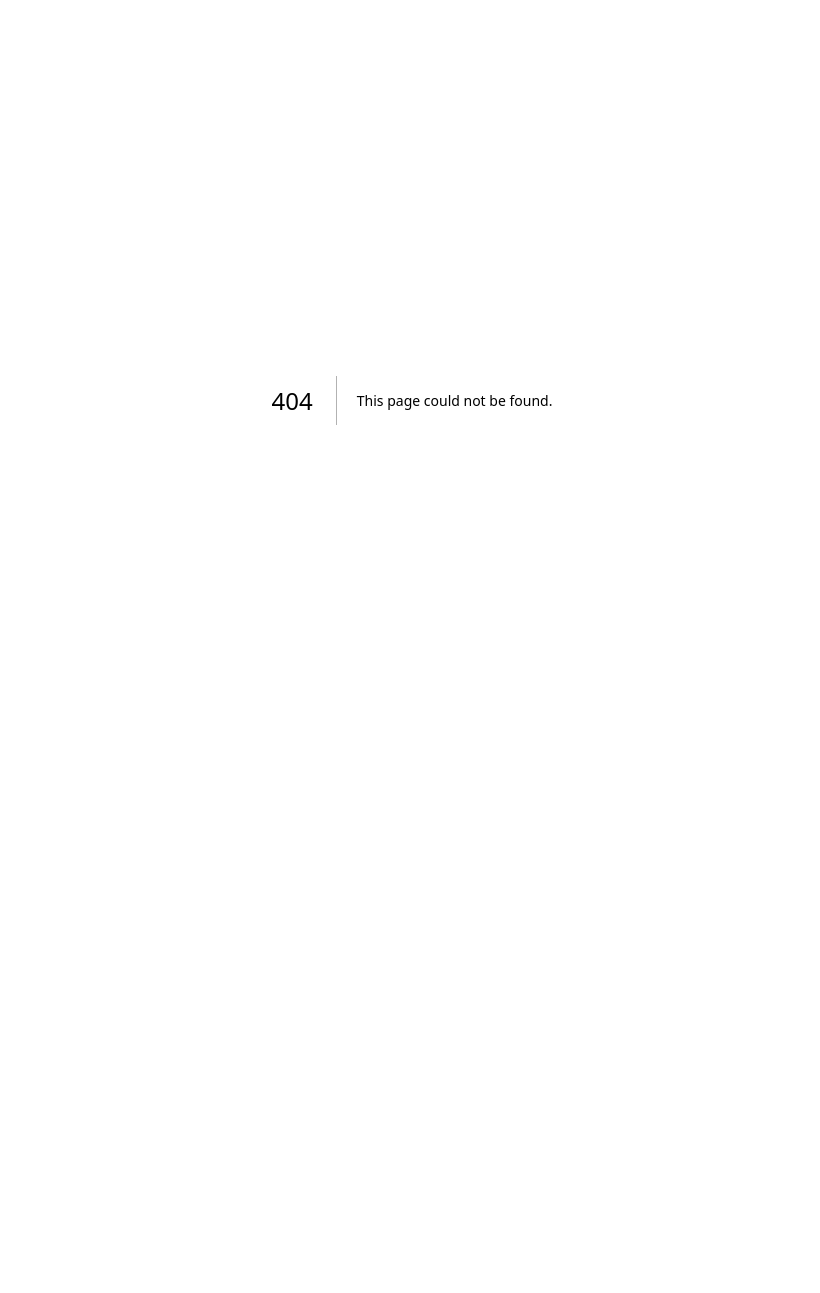
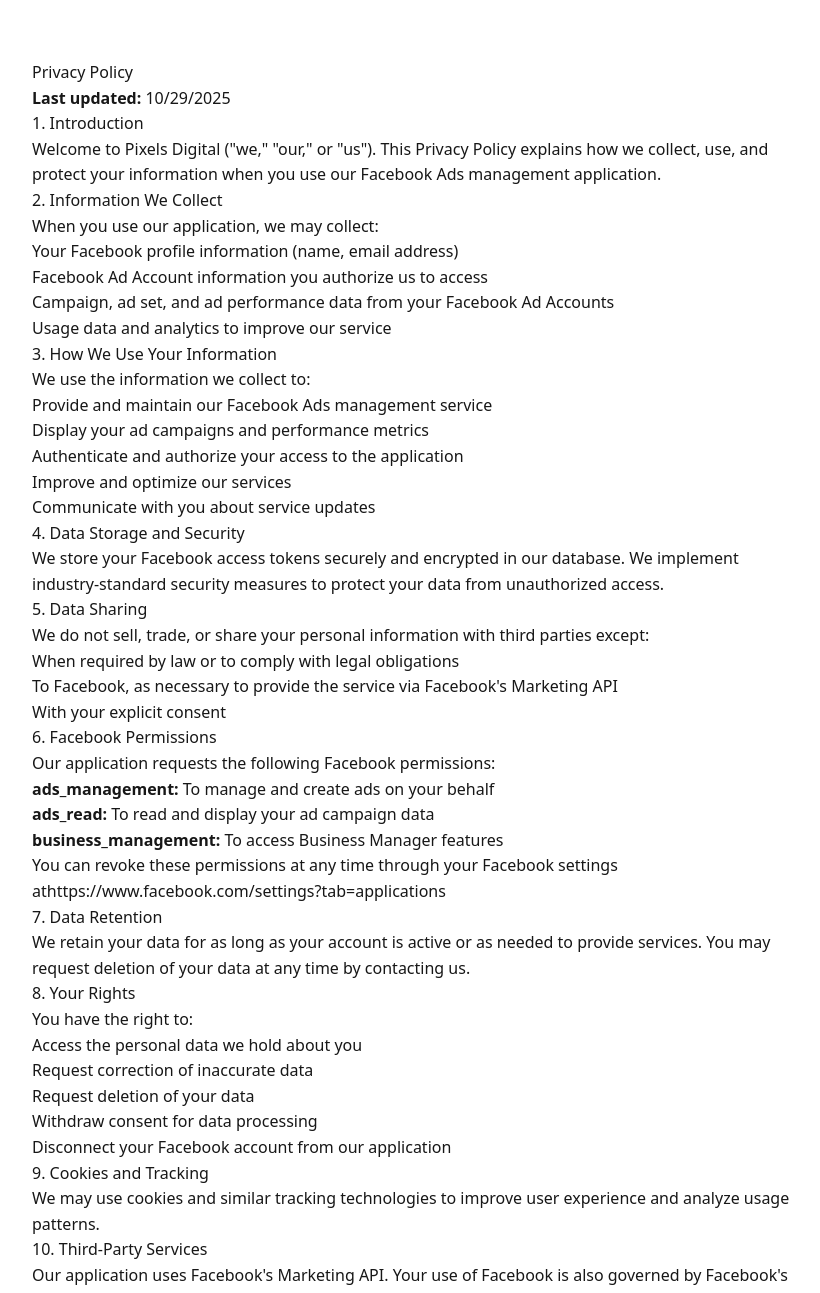
Before and after one commit to mpiyush15/webhook_test, a Next.js app: page /privacy-policy in a window 1280 px wide. Before the commit this address had no page. Shown: the top 1293 px of the page, without its empty margins (228-1048 px from the left). Before the commit the page ends 800 px from the top, so only its background shows below. Built offline with nearby package versions, Linux system fonts and the light colour scheme.

Commit message:
privacy added

```diff
--- /dev/null
+++ b/app/privacy-policy/page.jsx
@@ -0,0 +1,127 @@
+export default function PrivacyPolicy() {
+  return (
+    <div style={{
+      maxWidth: '800px',
+      margin: '40px auto',
+      padding: '20px',
+      fontFamily: 'system-ui, -apple-system, sans-serif',
+      lineHeight: '1.6'
+    }}>
+      <h1>Privacy Policy</h1>
+      <p><strong>Last updated:</strong> {new Date().toLocaleDateString()}</p>
+
+      <h2>1. Introduction</h2>
+      <p>
+        Welcome to Pixels Digital ("we," "our," or "us"). This Privacy Policy explains how we collect,
+        use, and protect your information when you use our Facebook Ads management application.
+      </p>
+
+      <h2>2. Information We Collect</h2>
+      <p>When you use our application, we may collect:</p>
+      <ul>
+        <li>Your Facebook profile information (name, email address)</li>
+        <li>Facebook Ad Account information you authorize us to access</li>
+        <li>Campaign, ad set, and ad performance data from your Facebook Ad Accounts</li>
+        <li>Usage data and analytics to improve our service</li>
+      </ul>
+
+      <h2>3. How We Use Your Information</h2>
+      <p>We use the information we collect to:</p>
+      <ul>
+        <li>Provide and maintain our Facebook Ads management service</li>
+        <li>Display your ad campaigns and performance metrics</li>
+        <li>Authenticate and authorize your access to the application</li>
+        <li>Improve and optimize our services</li>
+        <li>Communicate with you about service updates</li>
+      </ul>
+
+      <h2>4. Data Storage and Security</h2>
+      <p>
+        We store your Facebook access tokens securely and encrypted in our database.
+        We implement industry-standard security measures to protect your data from unauthorized access.
+      </p>
+
+      <h2>5. Data Sharing</h2>
+      <p>
+        We do not sell, trade, or share your personal information with third parties except:
+      </p>
+      <ul>
+        <li>When required by law or to comply with legal obligations</li>
+        <li>To Facebook, as necessary to provide the service via Facebook's Marketing API</li>
+        <li>With your explicit consent</li>
+      </ul>
+
+      <h2>6. Facebook Permissions</h2>
+      <p>Our application requests the following Facebook permissions:</p>
+      <ul>
+        <li><strong>ads_management:</strong> To manage and create ads on your behalf</li>
+        <li><strong>ads_read:</strong> To read and display your ad campaign data</li>
+        <li><strong>business_management:</strong> To access Business Manager features</li>
+      </ul>
+      <p>
+        You can revoke these permissions at any time through your Facebook settings at
+        <a href="https://www.facebook.com/settings?tab=applications" target="_blank" rel="noopener noreferrer">
+          https://www.facebook.com/settings?tab=applications
+        </a>
+      </p>
+
+      <h2>7. Data Retention</h2>
+      <p>
+        We retain your data for as long as your account is active or as needed to provide services.
+        You may request deletion of your data at any time by contacting us.
+      </p>
+
+      <h2>8. Your Rights</h2>
+      <p>You have the right to:</p>
+      <ul>
+        <li>Access the personal data we hold about you</li>
+        <li>Request correction of inaccurate data</li>
+        <li>Request deletion of your data</li>
+        <li>Withdraw consent for data processing</li>
+        <li>Disconnect your Facebook account from our application</li>
+      </ul>
+
+      <h2>9. Cookies and Tracking</h2>
+      <p>
+        We may use cookies and similar tracking technologies to improve user experience
+        and analyze usage patterns.
+      </p>
+
+      <h2>10. Third-Party Services</h2>
+      <p>
+        Our application uses Facebook's Marketing API. Your use of Facebook is also governed by
+        Facebook's own privacy policy available at
+        <a href="https://www.facebook.com/privacy/explanation" target="_blank" rel="noopener noreferrer">
+          https://www.facebook.com/privacy/explanation
+        </a>
+      </p>
+
+      <h2>11. Children's Privacy</h2>
+      <p>
+        Our service is not directed to individuals under the age of 18. We do not knowingly
+        collect personal information from children.
+      </p>
+
+      <h2>12. Changes to This Privacy Policy</h2>
+      <p>
+        We may update this Privacy Policy from time to time. We will notify you of any changes
+        by posting the new policy on this page and updating the "Last updated" date.
+      </p>
+
+      <h2>13. Contact Us</h2>
+      <p>
+        If you have questions about this Privacy Policy or our data practices, please contact us at:
+      </p>
+      <ul>
+        <li><strong>Email:</strong> privacy@pixelsdigital.com</li>
+        <li><strong>Website:</strong> https://webhook-test-beta-five.vercel.app</li>
+      </ul>
+
+      <h2>14. Compliance</h2>
+      <p>
+        This Privacy Policy complies with Facebook Platform Terms and Meta's Platform Policy,
+        including requirements for user data protection and transparency.
+      </p>
+    </div>
+  );
+}
```
